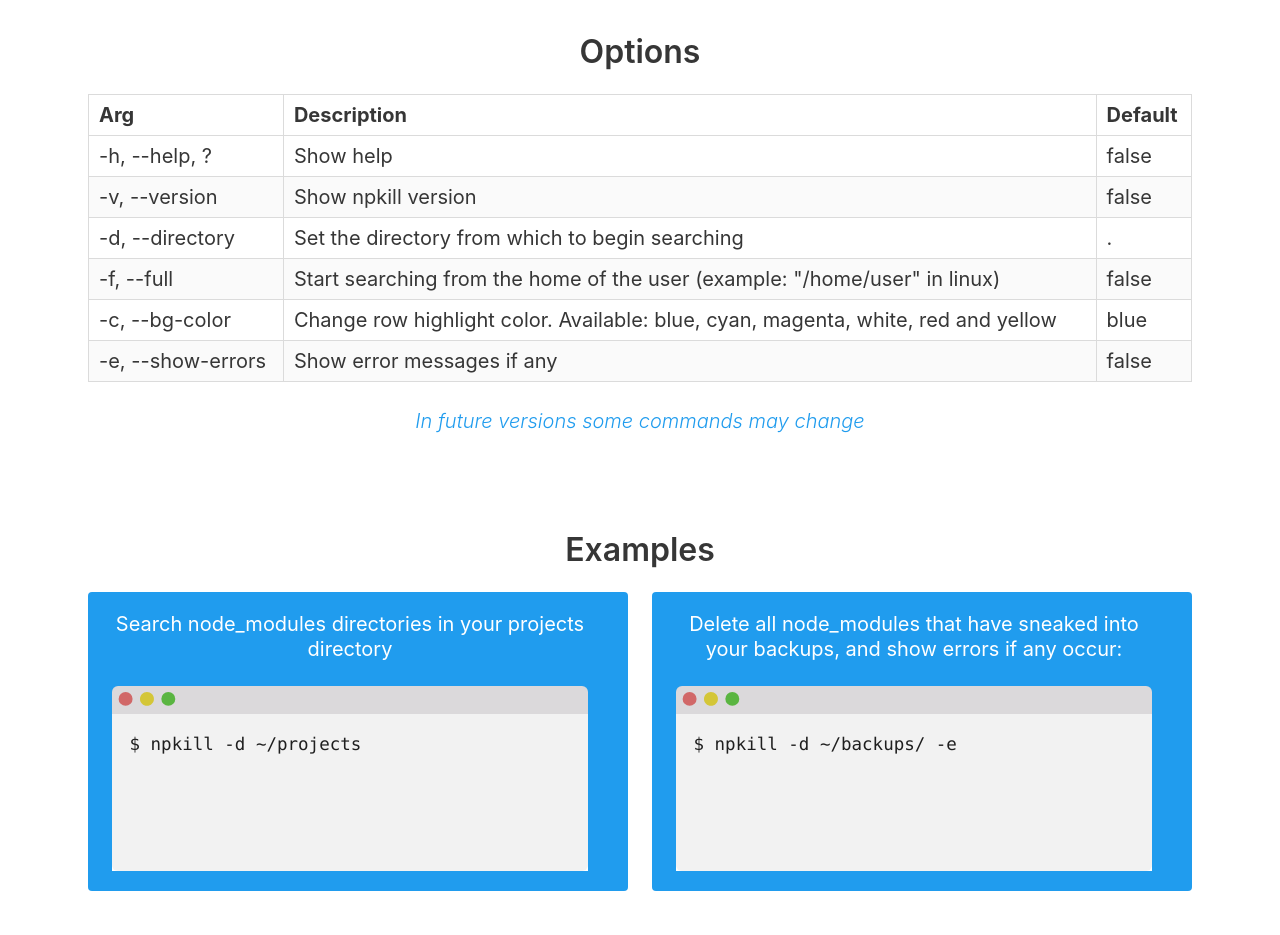
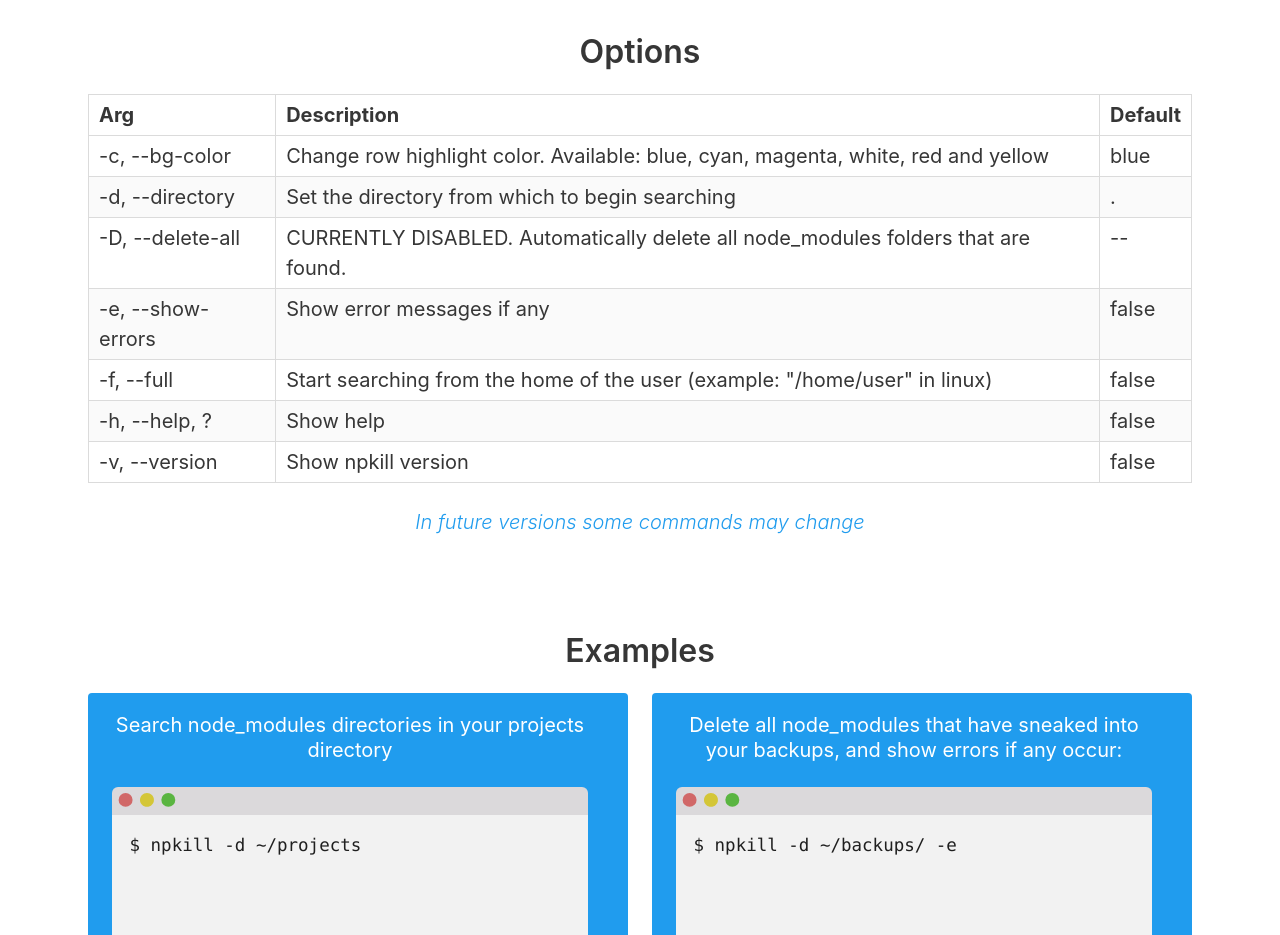
Before and after one commit to voidcosmos/npkill, a plain HTML site: page index.html in a window 1280 px wide. Shown: the part 1780-2715 px from the top of the page. Drawn offline with nearby package versions, Linux system fonts and the light colour scheme.

Commit message:
version to 0.3.0 and add --delete-all

```diff
--- a/index.html
+++ b/index.html
@@ -179,19 +179,30 @@
             </thead>
             <tbody>
               <tr>
-                <td>-h, --help, ?</td>
-                <td>Show help</td>
-                <td>false</td>
-              </tr>
-              <tr>
-                <td>-v, --version</td>
-                <td>Show npkill version</td>
-                <td>false</td>
+                <td>-c, --bg-color</td>
+                <td>
+                  Change row highlight color. Available: blue, cyan, magenta,
+                  white, red and yellow
+                </td>
+                <td>blue</td>
               </tr>
               <tr>
                 <td>-d, --directory</td>
                 <td>Set the directory from which to begin searching</td>
                 <td>.</td>
+              </tr>
+              <tr>
+                <td>-D, --delete-all</td>
+                <td>
+                  CURRENTLY DISABLED. Automatically delete all node_modules
+                  folders that are found.
+                </td>
+                <td>--</td>
+              </tr>
+              <tr>
+                <td>-e, --show-errors</td>
+                <td>Show error messages if any</td>
+                <td>false</td>
               </tr>
               <tr>
                 <td>-f, --full</td>
@@ -202,16 +213,13 @@
                 <td>false</td>
               </tr>
               <tr>
-                <td>-c, --bg-color</td>
-                <td>
-                  Change row highlight color. Available: blue, cyan, magenta,
-                  white, red and yellow
-                </td>
-                <td>blue</td>
+                <td>-h, --help, ?</td>
+                <td>Show help</td>
+                <td>false</td>
               </tr>
               <tr>
-                <td>-e, --show-errors</td>
-                <td>Show error messages if any</td>
+                <td>-v, --version</td>
+                <td>Show npkill version</td>
                 <td>false</td>
               </tr>
             </tbody>
--- a/version.json
+++ b/version.json
@@ -1,3 +1,3 @@
 {
-  "last-recomended-version": "0.2.4"
+  "last-recomended-version": "0.3.0"
 }
```
